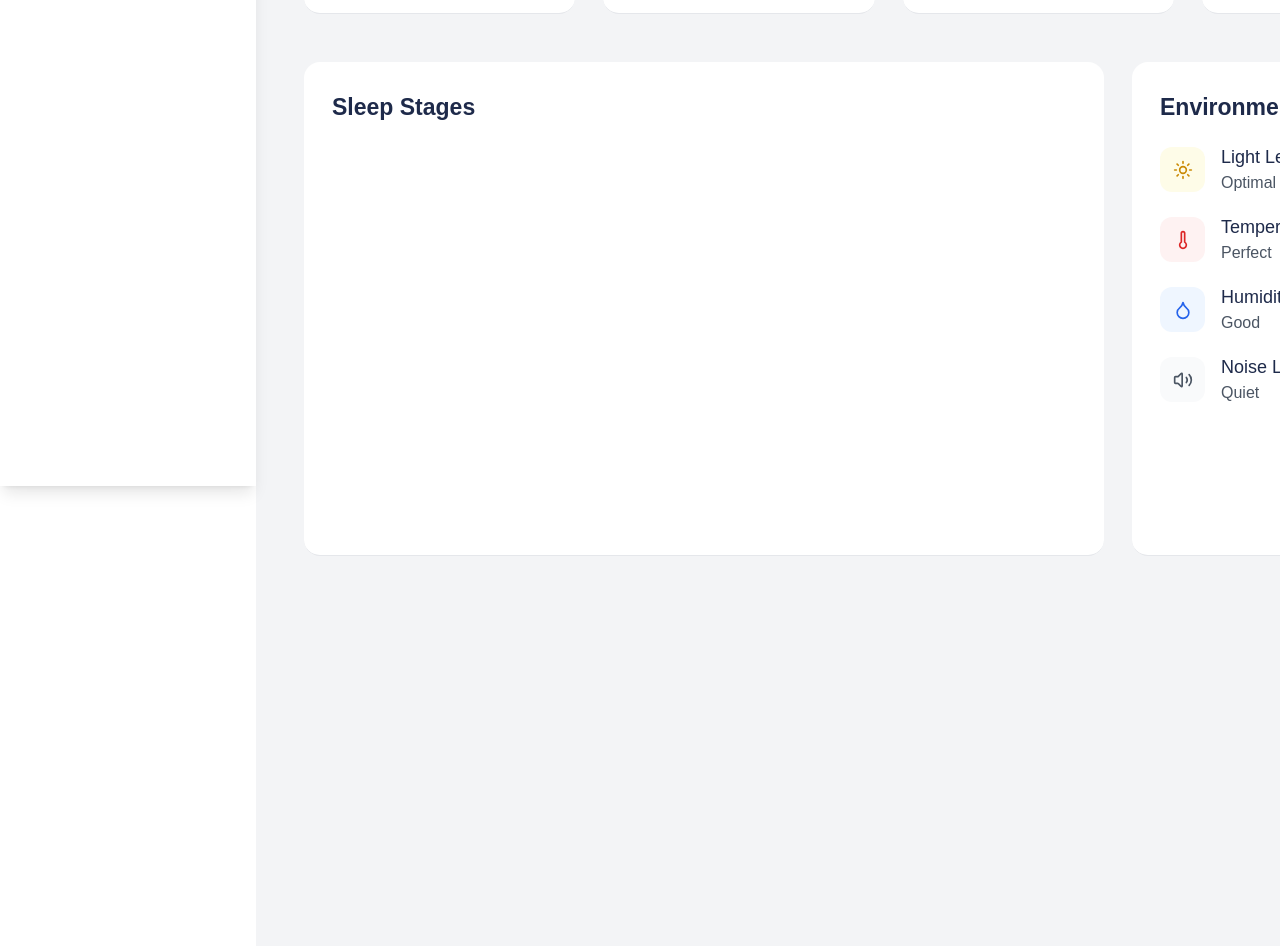
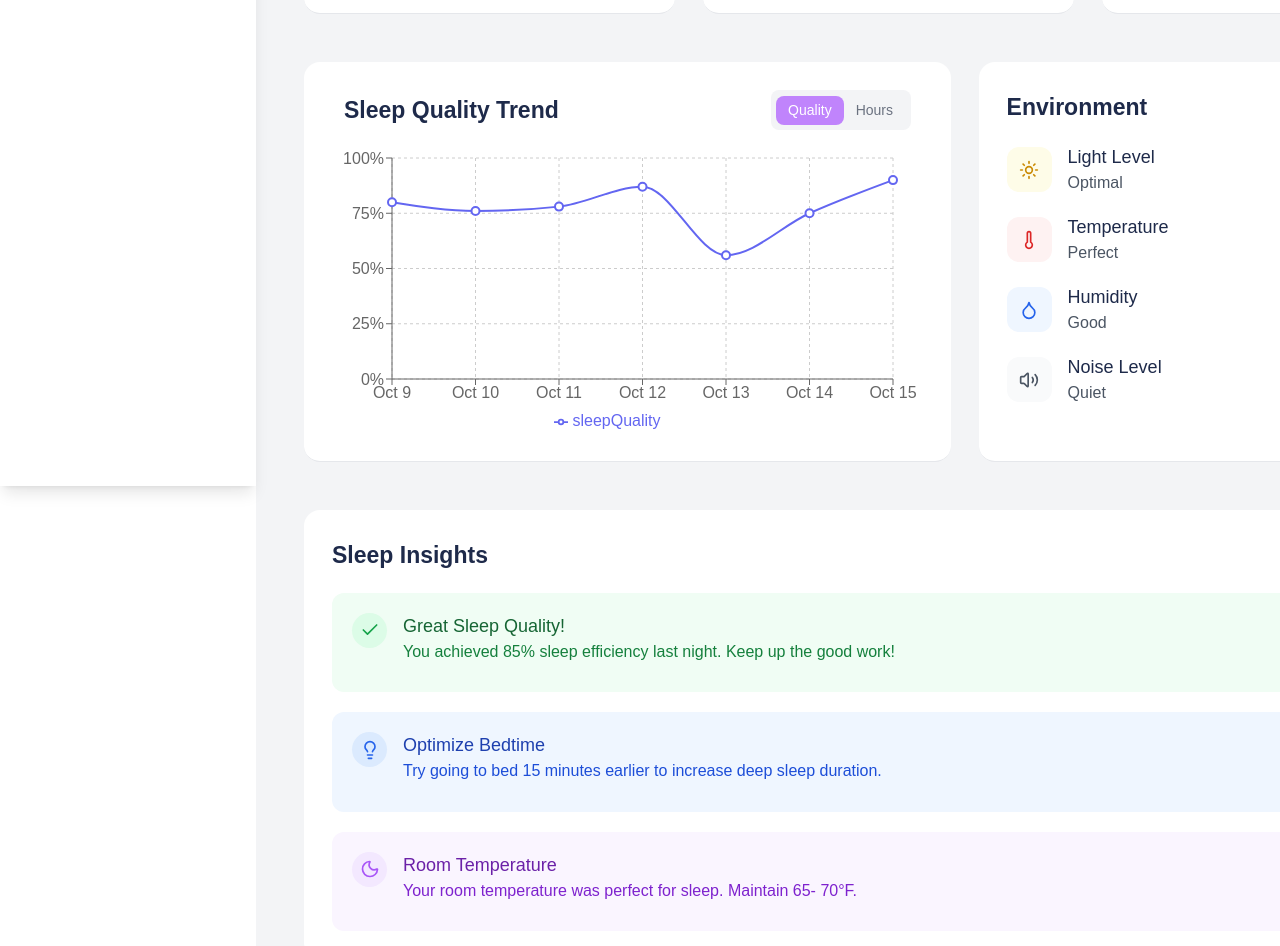
Before and after one commit to HGKXZ/embed-project-sleep-tracker, a Next.js app: page /dashboard in a window 1280 px wide. Shown: the part 314-1260 px from the top of the page. Built offline with nearby package versions, Linux system fonts and the light colour scheme.

Commit message:
Add data visualization for sleep quality and sleep insight cards

```diff
--- a/package.json
+++ b/package.json
@@ -11,7 +11,8 @@
     "lucide-react": "^0.545.0",
     "next": "15.5.4",
     "react": "19.1.0",
-    "react-dom": "19.1.0"
+    "react-dom": "19.1.0",
+    "recharts": "^3.2.1"
   },
   "devDependencies": {
     "@tailwindcss/postcss": "^4",
--- a/src/app/alarms/page.tsx
+++ b/src/app/alarms/page.tsx
@@ -7,7 +7,7 @@ export default function Alarms() {
       <Sidebar/>
       <div className="flex flex-col w-[1265px] h-[1521px] ml-[256px]">
         <Topbar/>
-        <div className="w-full h-[1441px] bg-[#F3F4F6] mt-[80px]">
+        <div className="w-full h-[1441px] bg-[#F3F4F6] mt-[80px] p-12">
         </div>
       </div>
     </div>
--- a/src/app/dashboard/page.tsx
+++ b/src/app/dashboard/page.tsx
@@ -1,9 +1,9 @@
 import Sidebar from "@/components/Sidebar"
-import SleepStagesCard from "@/components/SleepStagesCard"
 import Topbar from "@/components/Topbar"
 import { Brain, Clock, Heart, Moon } from "lucide-react"
-import Environment from "../environment/page"
 import EnvironmentCard from "@/components/EnvironmentCard"
+import SleepQualityTrendCard from "@/components/SleepQualityTrendCard"
+import SleepInsightsCard from "@/components/SleepInsightsCard"
 
 export default function Dashboard() {
   return (
@@ -13,7 +13,7 @@ export default function Dashboard() {
           <Topbar/>
           <div className="w-full h-[1441px] bg-[#F3F4F6] mt-[80px] p-12">
             <div className="w-full h-[200px] flex flex-row gap-7">
-              <div className="w-[300px] h-full bg-white rounded-2xl shadow-lgp-6 border-b border-[#E5E7EB] p-6 flex flex-col">
+              <div className="w-[400px] h-full bg-white rounded-2xl shadow-lgp-6 border-b border-[#E5E7EB] p-6 flex flex-col">
                 <div className="w-full h-[55px] flex flex-row justify-between items-center mb-6">
                   <div className="w-[55px] h-[55px] bg-[#EFF6FF] rounded-xl flex justify-center items-center">
                     <Clock size={20} className="text-[#2563EB]"/>
@@ -23,7 +23,7 @@ export default function Dashboard() {
                 <p className="font-inter font-medium text-[16px] text-[#4B5563] mb-2">Total Sleep</p>
                 <p className="font-inter font-bold text-[34px]">7h 45m</p>
               </div>
-              <div className="w-[300px] h-full bg-white rounded-2xl shadow-lgp-6 border-b border-[#E5E7EB] p-6 flex flex-col">
+              <div className="w-[400px] h-full bg-white rounded-2xl shadow-lgp-6 border-b border-[#E5E7EB] p-6 flex flex-col">
                 <div className="w-full h-[55px] flex flex-row justify-between items-center mb-6">
                   <div className="w-[55px] h-[55px] bg-[#FAF5FF] rounded-xl flex justify-center items-center">
                     <Moon size={20} className="text-[#9333EA]"/>
@@ -33,7 +33,7 @@ export default function Dashboard() {
                 <p className="font-inter font-medium text-[16px] text-[#4B5563] mb-2">Sleep Quality</p>
                 <p className="font-inter font-bold text-[34px]">85%</p>
               </div>
-              <div className="w-[300px] h-full bg-white rounded-2xl shadow-lgp-6 border-b border-[#E5E7EB] p-6 flex flex-col">
+              <div className="w-[400px] h-full bg-white rounded-2xl shadow-lgp-6 border-b border-[#E5E7EB] p-6 flex flex-col">
                 <div className="w-full h-[55px] flex flex-row justify-between items-center mb-6">
                   <div className="w-[55px] h-[55px] bg-[#EEF2FF] rounded-xl flex justify-center items-center">
                     <Brain size={20} className="text-[#4F46E5]"/>
@@ -43,7 +43,7 @@ export default function Dashboard() {
                 <p className="font-inter font-medium text-[16px] text-[#4B5563] mb-2">Deep Sleep</p>
                 <p className="font-inter font-bold text-[34px]">2h 15m</p>
               </div>
-              <div className="w-[300px] h-full bg-white rounded-2xl shadow-lgp-6 border-b border-[#E5E7EB] p-6 flex flex-col">
+              {/* <div className="w-[300px] h-full bg-white rounded-2xl shadow-lgp-6 border-b border-[#E5E7EB] p-6 flex flex-col">
                 <div className="w-full h-[55px] flex flex-row justify-between items-center mb-6">
                   <div className="w-[55px] h-[55px] bg-[#F0FDF4] rounded-xl flex justify-center items-center">
                     <Heart size={20} className="text-[#16A34A]"/>
@@ -52,11 +52,14 @@ export default function Dashboard() {
                 </div>
                 <p className="font-inter font-medium text-[16px] text-[#4B5563] mb-2">Avg Heart Rate</p>
                 <p className="font-inter font-bold text-[34px]">62 bpm</p>
-              </div>
+              </div> */}
             </div>
-            <div className="w-full h-[494px] flex flex-row mt-12 gap-7">
-              <SleepStagesCard/>
+            <div className="w-full h-[400px] flex flex-row mt-12 gap-7">
+              <SleepQualityTrendCard/>
               <EnvironmentCard/>
+            </div>
+            <div className="w-full h-[400px] flex flex-row mt-12">
+              <SleepInsightsCard/>
             </div>
           </div>
         </div>
--- a/src/app/environment/page.tsx
+++ b/src/app/environment/page.tsx
@@ -7,7 +7,7 @@ export default function Environment() {
       <Sidebar/>
         <div className="flex flex-col w-[1265px] h-[1521px] ml-[256px]">
           <Topbar/>
-          <div className="w-full h-[1441px] bg-[#F3F4F6] mt-[80px]">
+          <div className="w-full h-[1441px] bg-[#F3F4F6] mt-[80px] p-12">
             </div>
           </div>
     </div>
--- a/src/app/sleep-history/page.tsx
+++ b/src/app/sleep-history/page.tsx
@@ -7,7 +7,7 @@ export default function SleepHistory() {
       <Sidebar/>
       <div className="flex flex-col w-[1265px] h-[1521px] ml-[256px]">
         <Topbar/>
-        <div className="w-full h-[1441px] bg-[#F3F4F6] mt-[80px]">
+        <div className="w-full h-[1441px] bg-[#F3F4F6] mt-[80px] p-12">
         </div>
       </div>
     </div>
--- a/src/components/EnvironmentCard.tsx
+++ b/src/components/EnvironmentCard.tsx
@@ -1,11 +1,11 @@
 "use client"
 
-import { Droplet, Sun, Thermometer, Volume, Volume2 } from "lucide-react";
+import { Droplet, Sun, Thermometer, Volume2 } from "lucide-react";
 import { useState } from "react";
 
 export default function EnvironmentCard() {
     return (
-        <div className="w-[340px] h-[494px] bg-white rounded-2xl shadow-lgp-6 border-b border-[#E5E7EB] flex flex-col p-7">
+        <div className="w-[600px] h-[400px] bg-white rounded-2xl shadow-lgp-6 border-b border-[#E5E7EB] flex flex-col p-7 pr-15">
             <p className="font-inter font-bold text-[23px] text-[#1E2A4A]">Environment</p>
             <div className="w-full h-[50px] flex flex-row mt-5 items-center">
                 <div className="w-[45px] h-[45px] rounded-xl bg-[#FEFCE8] justify-center items-center flex flex-col mr-4">
--- a/src/components/Sidebar.tsx
+++ b/src/components/Sidebar.tsx
@@ -15,7 +15,7 @@ export default function Sidebar() {
                 <div className="w-[40px] h-[40px] bg-gradient-to-br from-[#A855F7] to-[#C084FC] rounded-xl mr-3 flex justify-center">
                     <img src="/img/moon.png" alt="Moon Icon" className="w-[12px] h-[14px] self-center my-auto"/>
                 </div>
-                <p className="font-inter font-bold text-[20px]">SleepSync</p>
+                <p className="font-inter font-bold text-[20px]">SleepWise</p>
             </div>
             <div className="mt-8 flex flex-col gap-2">
                 <div className={`h-[48px] flex flex-row items-center p-5 rounded-lg gap-3 cursor-pointer ${
--- /dev/null
+++ b/src/components/SleepInsightsCard.tsx
@@ -0,0 +1,39 @@
+"use client"
+
+import { Check, Lightbulb, Moon } from "lucide-react";
+import { useState } from "react";
+
+export default function SleepInsightsCard() {
+    return (
+        <div className="w-full h-[450px] bg-white rounded-2xl shadow-lgp-6 border-b border-[#E5E7EB] flex flex-col p-7 gap-5">
+            <p className="font-inter font-bold text-[23px] text-[#1E2A4A]">Sleep Insights</p>
+            <div className="w-full h-[120px] bg-[#F0FDF4] rounded-xl p-5 flex flex-row gap-4">
+                <div className="w-[35px] h-[35px] bg-[#DCFCE7] rounded-full flex justify-center items-center">
+                    <Check size={20} color="#16A34A"/>
+                </div>
+                <div className="flex flex-col">
+                    <p className="font-inter font-medium text-[18px] text-[#166534]">Great Sleep Quality!</p>
+                    <p className="font-inter font-regular text-[16px] text-[#15803D]">You achieved 85% sleep efficiency last night. Keep up the good work!</p>
+                </div>
+            </div>
+            <div className="w-full h-[120px] bg-[#EFF6FF] rounded-xl p-5 flex flex-row gap-4">
+                <div className="w-[35px] h-[35px] bg-[#DBEAFE] rounded-full flex justify-center items-center">
+                    <Lightbulb size={20} color="#2563EB"/>
+                </div>
+                <div className="flex flex-col">
+                    <p className="font-inter font-medium text-[18px] text-[#1E40AF]">Optimize Bedtime</p>
+                    <p className="font-inter font-regular text-[16px] text-[#1D4ED8]">Try going to bed 15 minutes earlier to increase deep sleep duration.</p>
+                </div>
+            </div>
+            <div className="w-full h-[120px] bg-[#FAF5FF] rounded-xl p-5 flex flex-row gap-4">
+                <div className="w-[35px] h-[35px] bg-[#F3E8FF] rounded-full flex justify-center items-center">
+                    <Moon size={20} color="#A855F7"/>
+                </div>
+                <div className="flex flex-col">
+                    <p className="font-inter font-medium text-[18px] text-[#6B21A8]">Room Temperature</p>
+                    <p className="font-inter font-regular text-[16px] text-[#7E22CE]">Your room temperature was perfect for sleep. Maintain 65- 70°F.</p>
+                </div>
+            </div>
+        </div>
+    )
+};
--- /dev/null
+++ b/src/components/SleepQualityTrendCard.tsx
@@ -0,0 +1,87 @@
+"use client"
+
+import { useState } from "react";
+import {
+  LineChart,
+  Line,
+  XAxis,
+  YAxis,
+  CartesianGrid,
+  Tooltip,
+  Legend,
+  ResponsiveContainer,
+} from "recharts";
+
+export default function SleepQualityTrendCard() {
+
+    const qualityData = [
+        { date: "Oct 9", sleepQuality: 80 },
+        { date: "Oct 10", sleepQuality: 76 },
+        { date: "Oct 11", sleepQuality: 78 },
+        { date: "Oct 12", sleepQuality: 87 },
+        { date: "Oct 13", sleepQuality: 56 },
+        { date: "Oct 14", sleepQuality: 75 },
+        { date: "Oct 15", sleepQuality: 90 },
+    ];
+    const hoursData = [
+        { date: "Oct 9", hours: 495 },
+        { date: "Oct 10", hours: 405 },
+        { date: "Oct 11", hours: 330 },
+        { date: "Oct 12", hours: 500 },
+        { date: "Oct 13", hours: 430 },
+        { date: "Oct 14", hours: 375 },
+        { date: "Oct 15", hours: 475 },
+    ];
+    const [option, setOption] = useState<"quality" | "duration">("quality");
+    const formatTime = (hours: number) => {
+        const h = Math.floor(hours / 60);
+        const m = hours % 60;
+        return `${h}h ${m}m`;
+    };
+    const isQuality = option === "quality";
+
+    return (
+        <div className="w-[800px] h-[400px] bg-white rounded-2xl shadow-lgp-6 border-b border-[#E5E7EB] flex flex-col p-7">
+            <div className="w-full flex flex-row justify-end mb-2 px-3 items-center">
+                <p className="font-inter font-bold text-[23px] text-[#1E2A4A]">Sleep Quality Trend</p>
+                <div className="w-[140px] h-[40px] bg-[#F3F4F6] rounded-lg ml-auto flex flex-row justify-center items-center cursor-pointer">
+                    <div className={`flex flex-col items-center rounded-lg px-3 py-1 ${isQuality ? 'text-white bg-[#C084FC]' : 'text-[#6B7280]'}`} onClick={() => setOption('quality')}>
+                        <p className="font-inter font-regular text-[14px]">Quality</p>
+                    </div>
+                    <div className={`flex flex-col items-center rounded-lg px-3 py-1 ${!isQuality ? 'text-white bg-[#C084FC]' : 'text-[#6B7280]'}`} onClick={() => setOption('duration')}>
+                        <p className="font-inter font-regular text-[14px]">Hours</p>
+                    </div>
+                </div>
+            </div>
+            <ResponsiveContainer width="100%" height="100%">
+                <LineChart
+                data={isQuality ? qualityData : hoursData}
+                margin={{ top: 20, right: 30, left: 0, bottom: 0 }}
+                >
+                <CartesianGrid strokeDasharray="3 3" />
+                <XAxis dataKey="date"/>
+                <YAxis
+                    tickFormatter={(value: number) =>
+                    isQuality ? `${value}%` : formatTime(value)
+                    }
+                />
+                <Tooltip
+                    formatter={(value: number) =>
+                    isQuality ? `${value}%` : formatTime(value)
+                    }
+                    labelStyle={{ color: "#374151" }}
+                />
+                <Legend />
+                <Line
+                    type="monotone"
+                    dataKey={isQuality ? "sleepQuality" : "hours"}
+                    stroke={isQuality ? "#6366F1" : "#CA8A04"}
+                    strokeWidth={2}
+                    dot={{ r: 4 }}
+                    activeDot={{ r: 6 }}
+                />
+                </LineChart>
+            </ResponsiveContainer>
+        </div>
+    )
+};
--- a/src/components/SleepStagesCard.tsx
+++ /dev/null
@@ -1,11 +0,0 @@
-"use client"
-
-import { useState } from "react";
-
-export default function SleepStagesCard() {
-    return (
-        <div className="w-[800px] h-[494px] bg-white rounded-2xl shadow-lgp-6 border-b border-[#E5E7EB] flex flex-col p-7">
-            <p className="font-inter font-bold text-[23px] text-[#1E2A4A]">Sleep Stages</p>
-        </div>
-    )
-};
```
Also changed, not shown: src/components/Topbar.tsx (+6 -6 lines), 1 other file (tests, documents, lock files or other folders).
